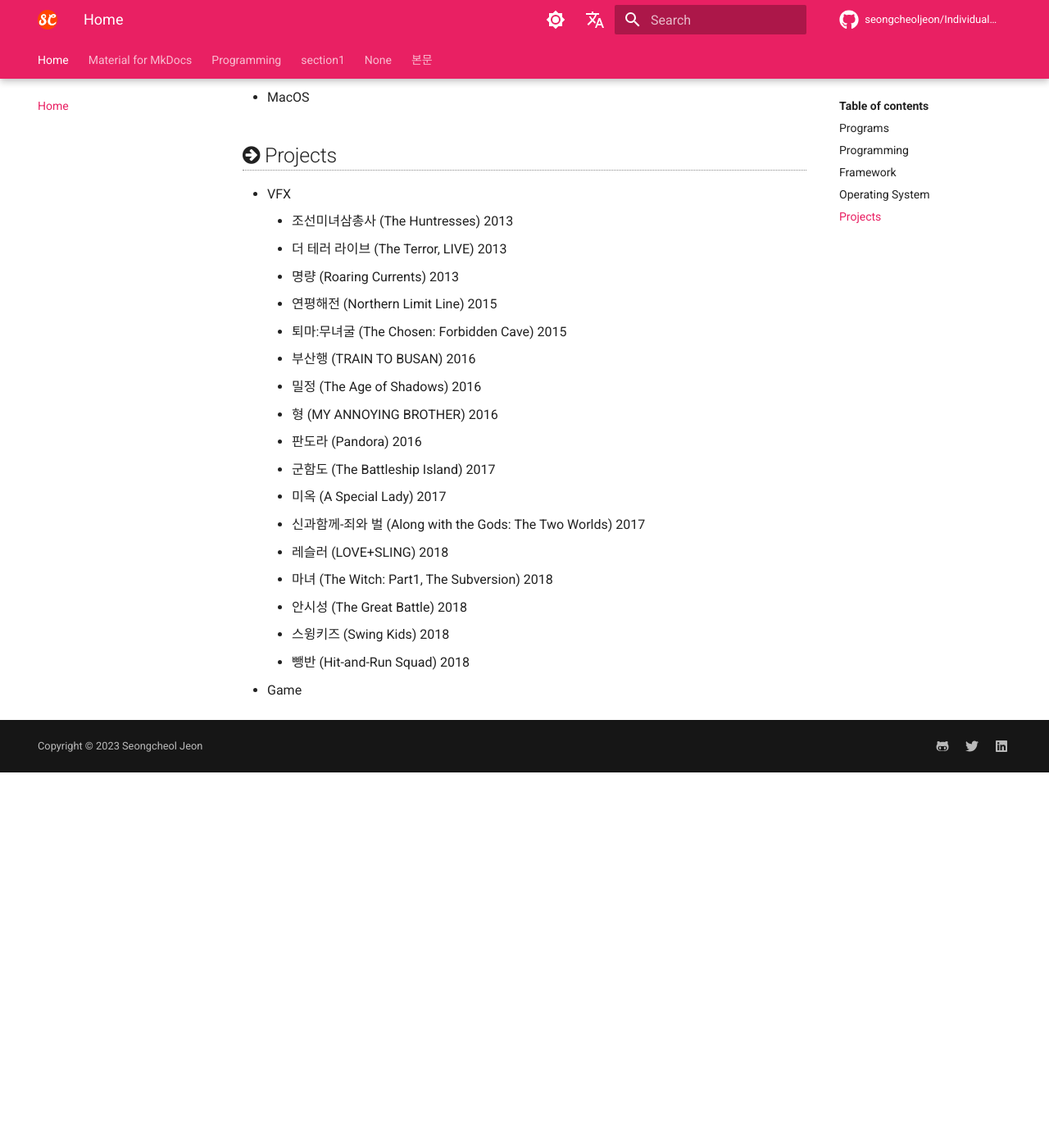
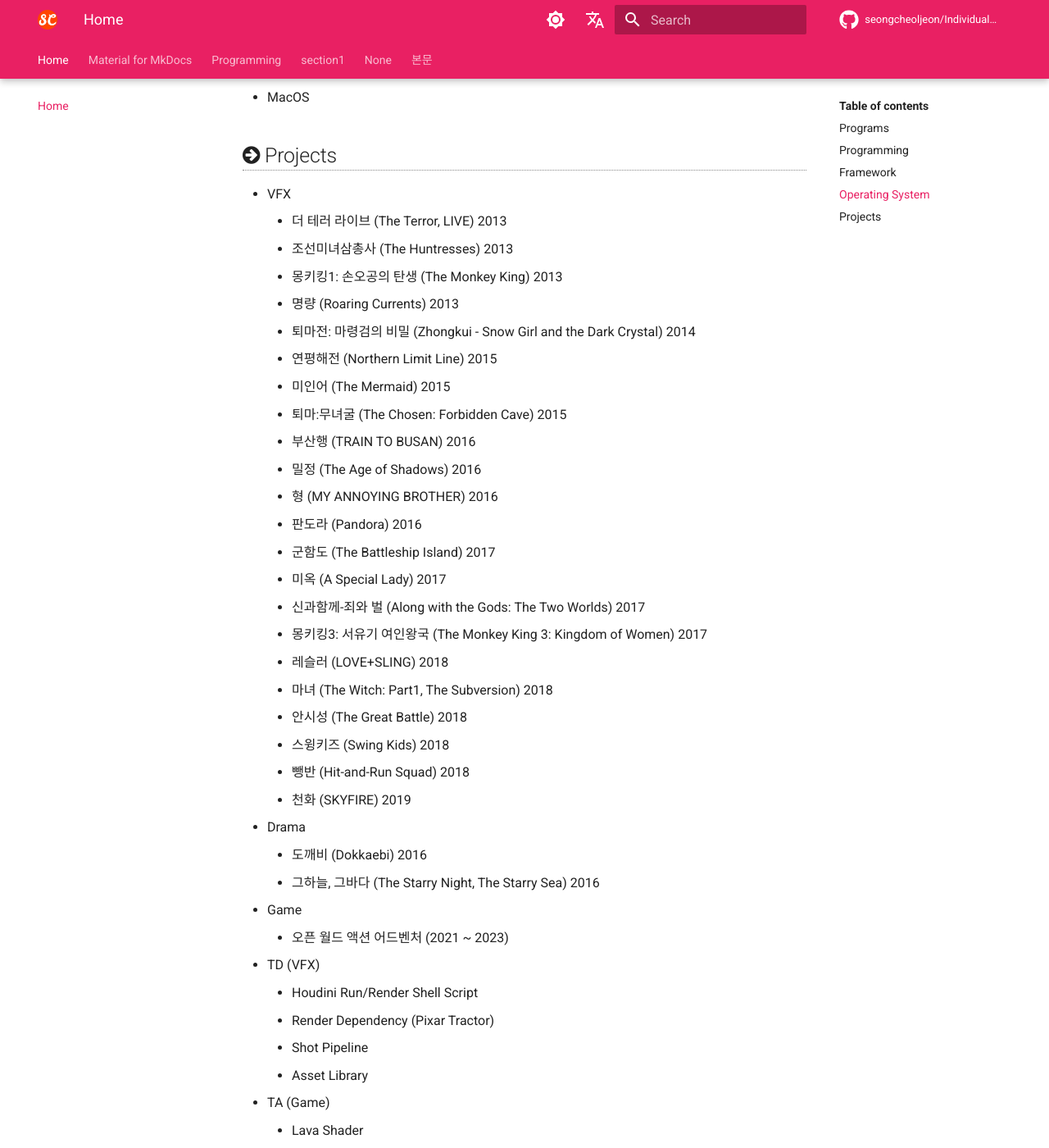
Before and after one commit to seongcheoljeon/seongcheoljeon.github.io, an MkDocs documentation site: the page built from docs/index.md, in a window 1280 px wide and 1400 px high, scrolled down 1445 px. Shown: the whole window at 82% size. Built offline with MkDocs 1.6.1 and Material for MkDocs 9.7.7, drawn with Linux system fonts in a browser that asks for light colours; nearby versions of some CDN libraries; emoji names are drawn with the system emoji font; comment, search, counter and statistics services are not loaded; before the commit the page ends 2387 px from its top, so only the background shows below that; some of the changed text lies outside the part shown.

Commit message:
changed index.md

```diff
--- a/docs/index.md
+++ b/docs/index.md
@@ -41,10 +41,13 @@
 
 ## <i class="fa fa-arrow-circle-right" aria-hidden="true"></i> Projects
 * VFX
+    * 더 테러 라이브 (The Terror, LIVE) 2013
     * 조선미녀삼총사 (The Huntresses) 2013
-    * 더 테러 라이브 (The Terror, LIVE) 2013
+    * 몽키킹1: 손오공의 탄생 (The Monkey King) 2013
     * 명량 (Roaring Currents) 2013
+    * 퇴마전: 마령검의 비밀 (Zhongkui - Snow Girl and the Dark Crystal) 2014
     * 연평해전 (Northern Limit Line) 2015
+    * 미인어 (The Mermaid) 2015
     * 퇴마:무녀굴 (The Chosen: Forbidden Cave) 2015
     * 부산행 (TRAIN TO BUSAN) 2016
     * 밀정 (The Age of Shadows) 2016
@@ -53,9 +56,24 @@
     * 군함도 (The Battleship Island) 2017
     * 미옥 (A Special Lady) 2017
     * 신과함께-죄와 벌 (Along with the Gods: The Two Worlds) 2017
+    * 몽키킹3: 서유기 여인왕국 (The Monkey King 3: Kingdom of Women) 2017
     * 레슬러 (LOVE+SLING) 2018
     * 마녀 (The Witch: Part1, The Subversion) 2018
     * 안시성 (The Great Battle) 2018
     * 스윙키즈 (Swing Kids) 2018
     * 뺑반 (Hit-and-Run Squad) 2018
+    * 천화 (SKYFIRE) 2019
+* Drama
+    * 도깨비 (Dokkaebi) 2016
+    * 그하늘, 그바다 (The Starry Night, The Starry Sea) 2016
 * Game
+    * 오픈 월드 액션 어드벤처 (2021 ~ 2023)
+* TD (VFX)
+    * Houdini Run/Render Shell Script
+    * Render Dependency (Pixar Tractor)
+    * Shot Pipeline
+    * Asset Library
+* TA (Game)
+    * Lava Shader
+    * Ice Shader
+    * Burn (Wood/Lather) Shader
```
